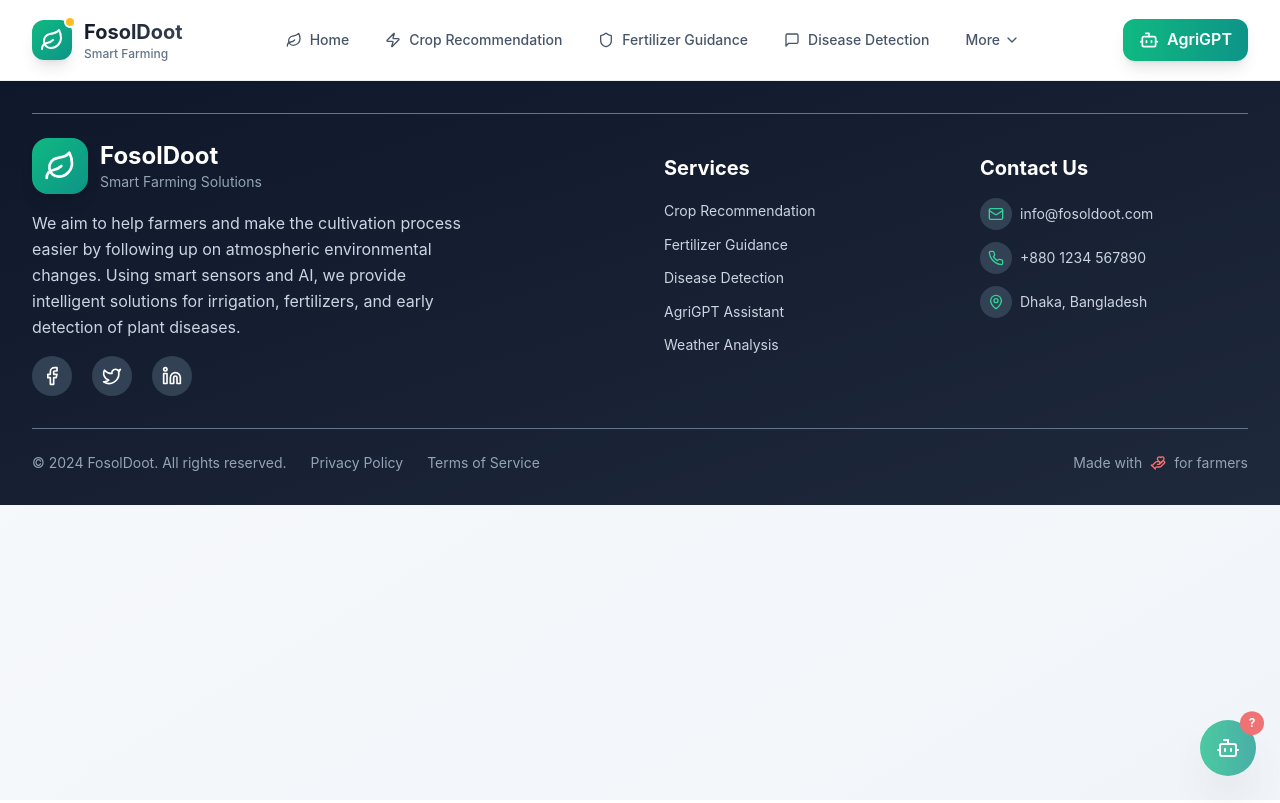
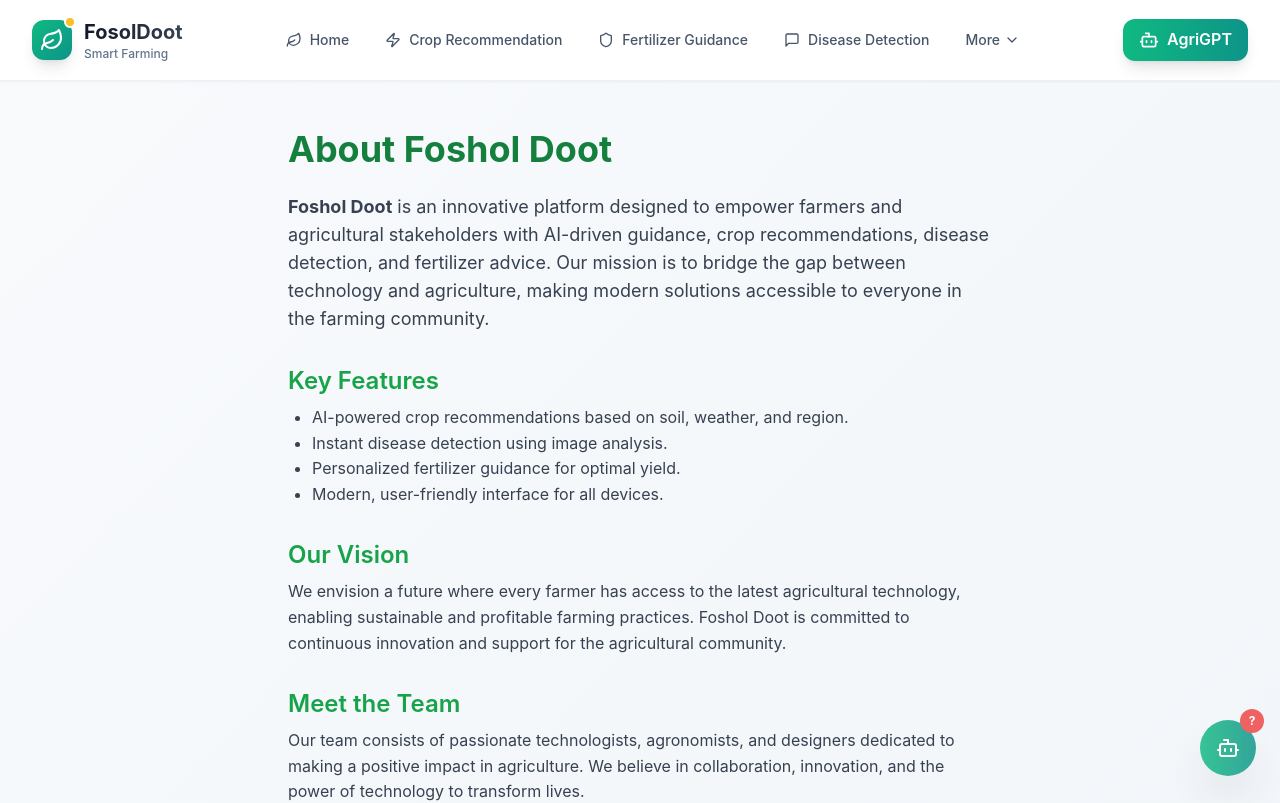
Before and after one commit to niloychandrasarker/Foshol-Doot, a React (Vite) app: page /about in a window 1280 px wide. Shown: the top 803 px of the page. Built offline with nearby package versions, Linux system fonts and the light colour scheme.

Commit message:
Create About page demo...

```diff
--- a/src/App.jsx
+++ b/src/App.jsx
@@ -9,6 +9,7 @@ import AgriGPT from "./pages/AgriGPT";
 import RecommendedCrops from "./pages/RecommendedCrops";
 import GuidanceDetails from "./pages/GuidanceDetails";
 import DiseasesCrops from "./pages/DiseasesCrops";
+import About from "./pages/About";
 
 function App() {
   return (
@@ -25,6 +26,7 @@ function App() {
         <Route path="/disease-detection" element={<DiseaseDetection />} />
         <Route path="/disease" element={<DiseasesCrops />} />
 
+        <Route path="/about" element={<About />} />
         <Route path="/agri-gpt" element={<AgriGPT />} />
       </Routes>
     </Layout>
--- /dev/null
+++ b/src/pages/About.jsx
@@ -0,0 +1,52 @@
+import React from "react";
+
+const About = () => {
+  return (
+    <div className="max-w-3xl mx-auto py-12 px-4 sm:px-6 lg:px-8">
+      <h1 className="text-4xl font-bold mb-6 text-green-700">
+        About Foshol Doot
+      </h1>
+      <p className="mb-4 text-lg text-gray-700">
+        <strong>Foshol Doot</strong> is an innovative platform designed to
+        empower farmers and agricultural stakeholders with AI-driven guidance,
+        crop recommendations, disease detection, and fertilizer advice. Our
+        mission is to bridge the gap between technology and agriculture, making
+        modern solutions accessible to everyone in the farming community.
+      </p>
+      <h2 className="text-2xl font-semibold mt-8 mb-2 text-green-600">
+        Key Features
+      </h2>
+      <ul className="list-disc pl-6 text-gray-700 mb-6">
+        <li>
+          AI-powered crop recommendations based on soil, weather, and region.
+        </li>
+        <li>Instant disease detection using image analysis.</li>
+        <li>Personalized fertilizer guidance for optimal yield.</li>
+        <li>Modern, user-friendly interface for all devices.</li>
+      </ul>
+      <h2 className="text-2xl font-semibold mt-8 mb-2 text-green-600">
+        Our Vision
+      </h2>
+      <p className="mb-4 text-gray-700">
+        We envision a future where every farmer has access to the latest
+        agricultural technology, enabling sustainable and profitable farming
+        practices. Foshol Doot is committed to continuous innovation and support
+        for the agricultural community.
+      </p>
+      <h2 className="text-2xl font-semibold mt-8 mb-2 text-green-600">
+        Meet the Team
+      </h2>
+      <p className="mb-4 text-gray-700">
+        Our team consists of passionate technologists, agronomists, and
+        designers dedicated to making a positive impact in agriculture. We
+        believe in collaboration, innovation, and the power of technology to
+        transform lives.
+      </p>
+      <p className="text-sm text-gray-500 mt-8">
+        &copy; {new Date().getFullYear()} Foshol Doot. All rights reserved.
+      </p>
+    </div>
+  );
+};
+
+export default About;
```
